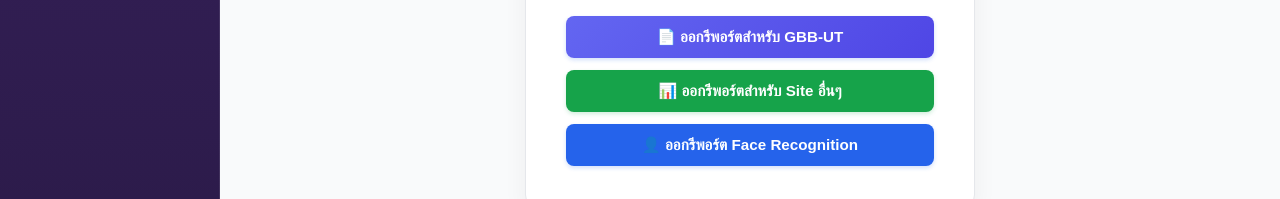
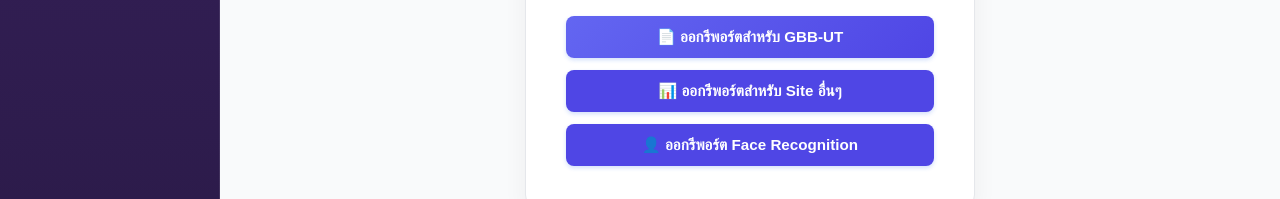
Before and after one commit to PanuwitPond/Report-Robot, a React (Vite) app in the folder frontend/: page /mioc-dashboard in a window 1280 px wide. Shown: the part 753-952 px from the top of the page. Built offline with nearby package versions, Linux system fonts and the light colour scheme; no server answers; sample sign-in values are in the browser's storage.

Commit message:
Button_purple

```diff
--- a/frontend/src/pages/mioc/PageReport.css
+++ b/frontend/src/pages/mioc/PageReport.css
@@ -85,27 +85,27 @@
 
 /* ปุ่มรอง (General) */
 .btn-secondary {
-    background-color: #16a34a !important;
+    background-color: rgb(79, 70, 229) !important;
     color: #ffffff !important;
     border: none !important;
-    box-shadow: 0 2px 4px rgba(22, 163, 74, 0.2) !important;
+    box-shadow: 0 2px 4px rgba(37, 99, 235, 0.2) !important;
 }
 
 .btn-secondary:hover {
-    background-color: #15803d !important;
+    background-color: #1d4ed8 !important;
     transform: translateY(-1px) !important;
-    box-shadow: 0 4px 6px rgba(22, 163, 74, 0.3) !important;
+    box-shadow: 0 4px 6px rgba(37, 99, 235, 0.3) !important;
 }
 
 /* ปุ่ม Face Rec */
 .btn-accent {
-    background-color: #2563eb;
+    background-color: rgb(79, 70, 229);
     color: #ffffff;
     box-shadow: 0 2px 4px rgba(37, 99, 235, 0.2);
 }
 
 .btn-accent:hover {
-    background-color: #1e40af;
+    background-color: #1d4ed8;
     transform: translateY(-1px);
     box-shadow: 0 4px 6px rgba(37, 99, 235, 0.3);
 }
```
